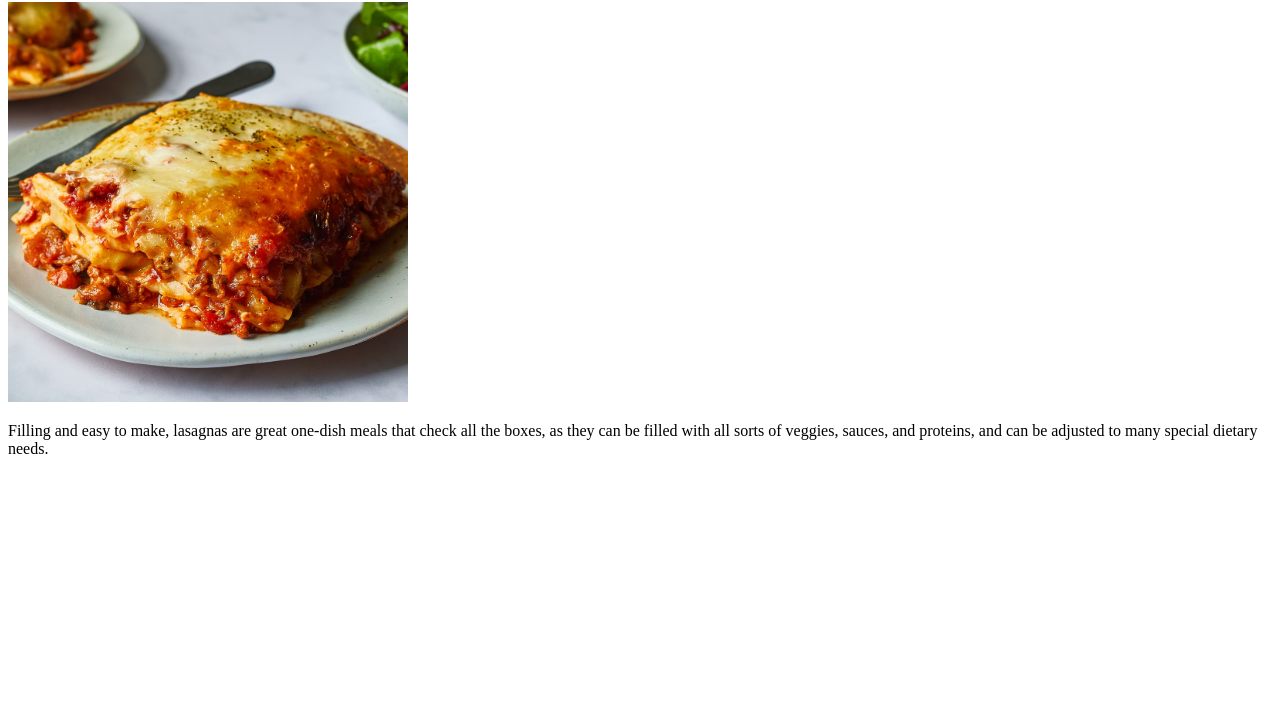
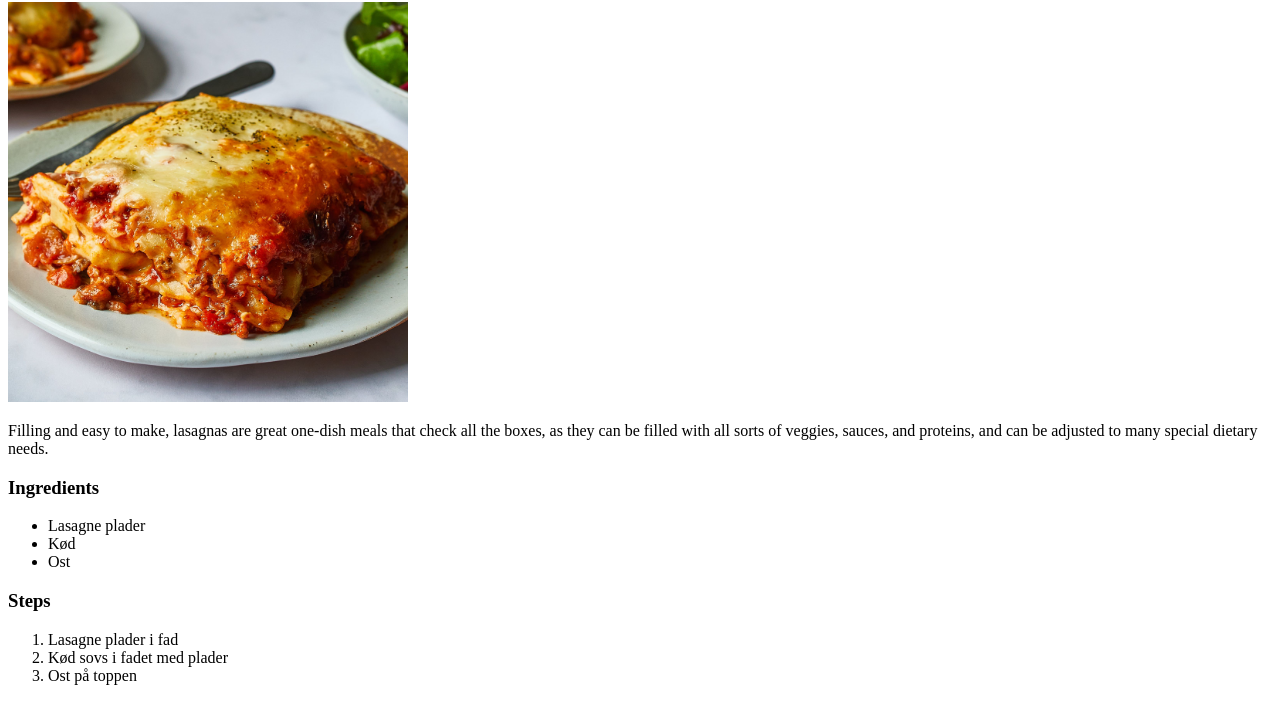
Before and after one commit to BawanH/odin-recipes, a plain HTML site: page recipes/lasagna.html in a window 1280 px wide. Shown: the part 78-800 px from the top of the page. Drawn offline with Linux system fonts and the light colour scheme.

Commit message:
Recipe page content
Add UL with ingredients and add OL with steps

```diff
--- a/recipes/lasagna.html
+++ b/recipes/lasagna.html
@@ -10,5 +10,19 @@
     <h1>Lasagna recipe</h1>
     <img width ="400" height ="400" src = "../img/lasagna.jpeg">
     <p>Filling and easy to make, lasagnas are great one-dish meals that check all the boxes, as they can be filled with all sorts of veggies, sauces, and proteins, and can be adjusted to many special dietary needs.</p>
+    <h3>Ingredients</h3>
+    <ul>
+        <li>Lasagne plader</li>
+        <li>Kød</li>
+        <li>Ost</li>
+    </ul>
+
+
+    <h3>Steps</h3>
+    <ol>
+        <li>Lasagne plader i fad</li>
+        <li>Kød sovs i fadet med plader</li>
+        <li>Ost på toppen</li>
+    </ol>
 </body>
 </html>
```
